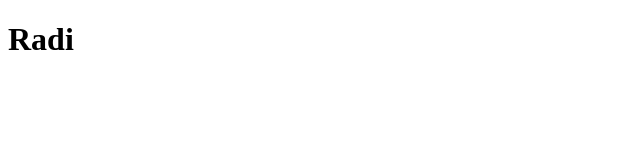
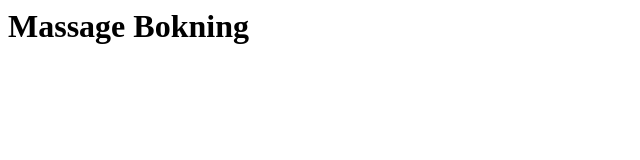
Before and after one commit to sale-86-droid/massage-bokning, a plain HTML site: page index.html in a window 1280 px wide. Shown: the whole page, without its empty margins (0-640 px from the left). Drawn offline with Linux system fonts and the light colour scheme.

Commit message:
Add files via upload

```diff
--- a/index.html
+++ b/index.html
@@ -1 +1 @@
-<!DOCTYPE html><html><body><h1>Radi</h1></body></html>
+<html><body><h1>Massage Bokning</h1></body></html>
```
